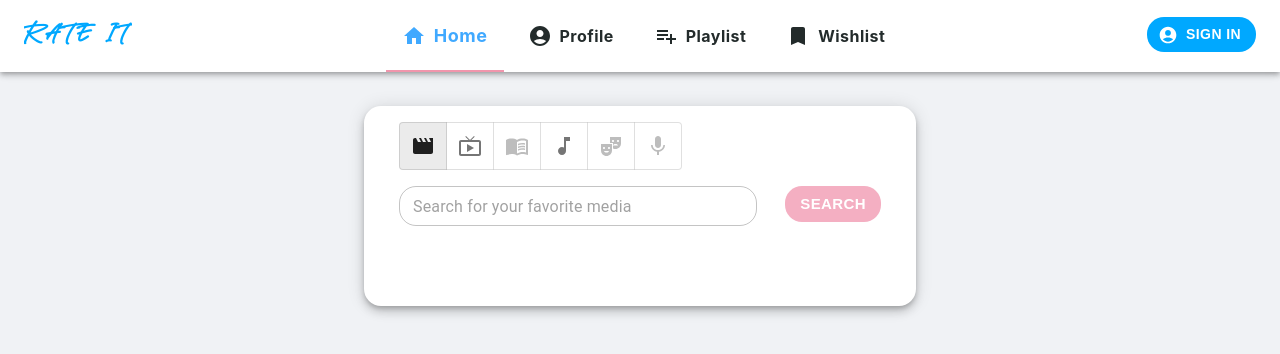
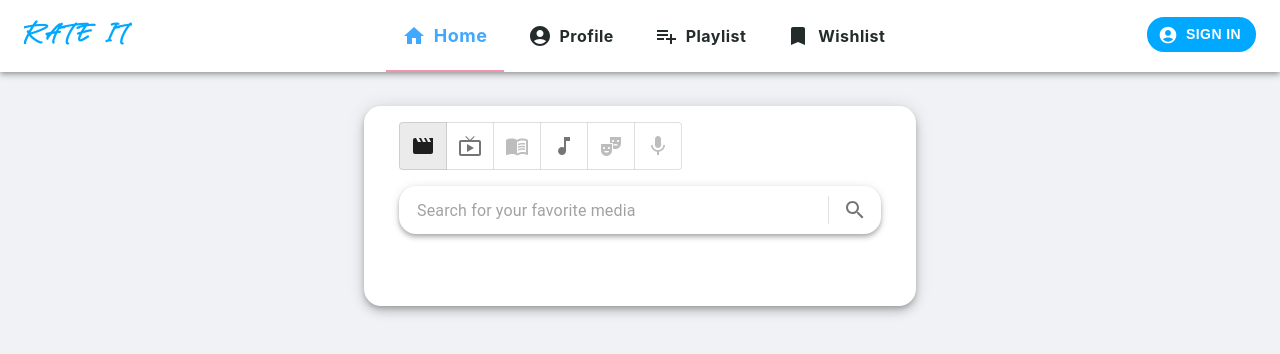
Before and after one commit to anihadagali7/rate-it-ui, a React (Create React App) app: page / in a window 1280 px wide. Shown: the top 354 px of the page. Built offline with nearby package versions, Linux system fonts and the light colour scheme; no server answers.

Commit message:
new search field

```diff
--- a/src/components/Search/Search.js
+++ b/src/components/Search/Search.js
@@ -29,6 +29,10 @@ import SearchResults from "./SearchResults";
 import SearchResultsMobile from "./SearchResultsMobile";
 import SearchResultsDesktopLoading from "../../shared/loading/SearchResultsDesktopLoading";
 import SearchResultsMobileLoading from "../../shared/loading/SearchResultsMobileLoading";
+import IconButton from "@mui/material/IconButton";
+import Divider from "@mui/material/Divider";
+import SearchIcon from "@mui/icons-material/Search";
+import ClearIcon from "@mui/icons-material/Clear";
 
 const useStyles = makeStyles({
   container: {
@@ -62,6 +66,10 @@ const Search = () => {
 
   const onChangeSearch = (event) => {
     setSearchKeyword(event.target.value);
+  };
+
+  const resetSearch = () => {
+    setSearchKeyword("");
   };
 
   const mediaTypeToggle = () => (
@@ -144,13 +152,16 @@ const Search = () => {
                       <Grid item xs={12}>
                         {mediaTypeToggle()}
                       </Grid>
-                      <Grid item xs={9} sx={{ width: "100%" }}>
-                        <InputLabel>
+                      <Grid item xs={12} sx={{ width: "100%" }}>
+                        <Paper elevation={4}
+                          component="form"
+                          sx={{ p: "2px 4px", display: "flex", alignItems: "center", width: 'auto', borderRadius: "17px" }}
+                        >
                           <TextField
                             sx={{
                               width: "100%",
                               "& fieldset": {
-                                borderRadius: "17px"
+                                border: "none"
                               }
                             }}
                             size="small"
@@ -159,29 +170,16 @@ const Search = () => {
                             onChange={onChangeSearch}
                             required
                           />
-                        </InputLabel>
-                      </Grid>
-                      <Grid item xs={3}>
-                        <Button
-                          variant="outlined"
-                          className={classes.searchBtn}
-                          onClick={handleSearch}
-                          sx={{
-                            float: "right",
-                            border: "transparent",
-                            "&.MuiButtonBase-root:hover": {
-                              border: "transparent"
-                            },
-                            borderRadius: "17px"
-                          }}
-                        >
-                          <Typography
-                            variant="normalText"
-                            className={classes.search}
-                          >
-                            Search
-                          </Typography>
-                        </Button>
+                          {searchKeyword.length > 0 && (
+                            <IconButton sx={{ p: "10px" }} onClick={resetSearch}>
+                              <ClearIcon />
+                            </IconButton>
+                          )}
+                          <Divider sx={{ height: 28, m: 0.5 }} orientation="vertical" />
+                          <IconButton  sx={{ p: "10px" }} onClick={handleSearch}>
+                            <SearchIcon />
+                          </IconButton>
+                        </Paper>
                       </Grid>
                     </Grid>
                   </Box>
```
